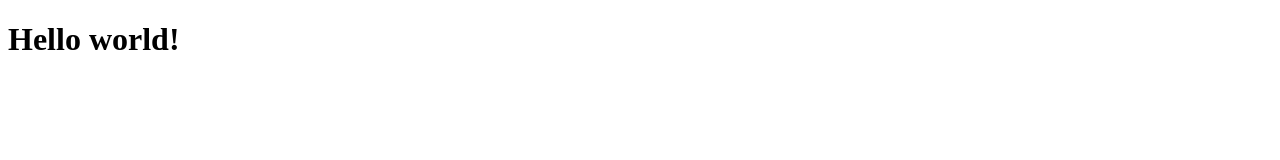
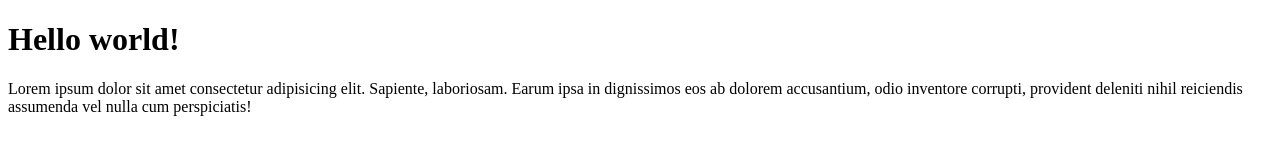
Before and after one commit to faishalrasyid/wpu-git-test, a plain HTML site: page index.html in a window 1280 px wide. Drawn offline with Linux system fonts and the light colour scheme.

Commit message:
menambahkan paragraf di index.html

```diff
--- a/index.html
+++ b/index.html
@@ -7,5 +7,6 @@
 </head>
 <body>
     <h1>Hello world!</h1>
+    <p>Lorem ipsum dolor sit amet consectetur adipisicing elit. Sapiente, laboriosam. Earum ipsa in dignissimos eos ab dolorem accusantium, odio inventore corrupti, provident deleniti nihil reiciendis assumenda vel nulla cum perspiciatis!</p>
 </body>
 </html>
```
